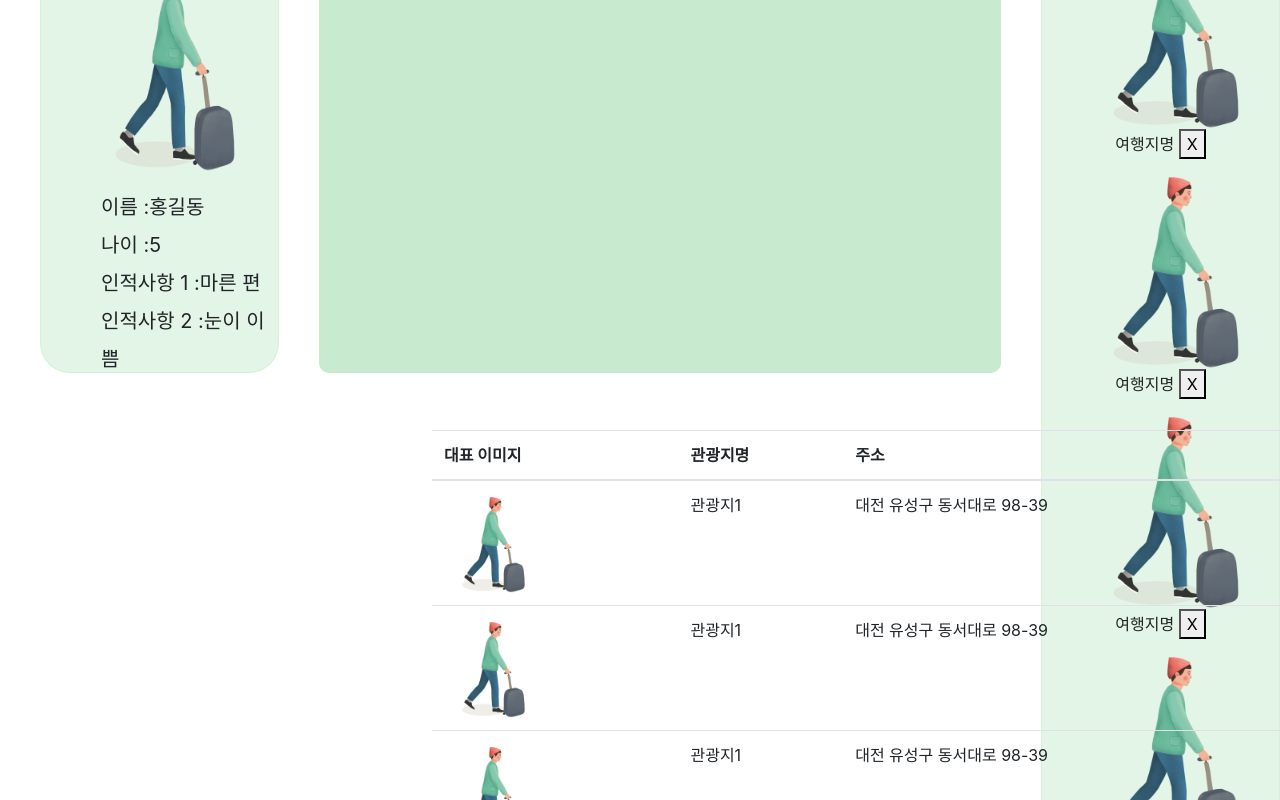
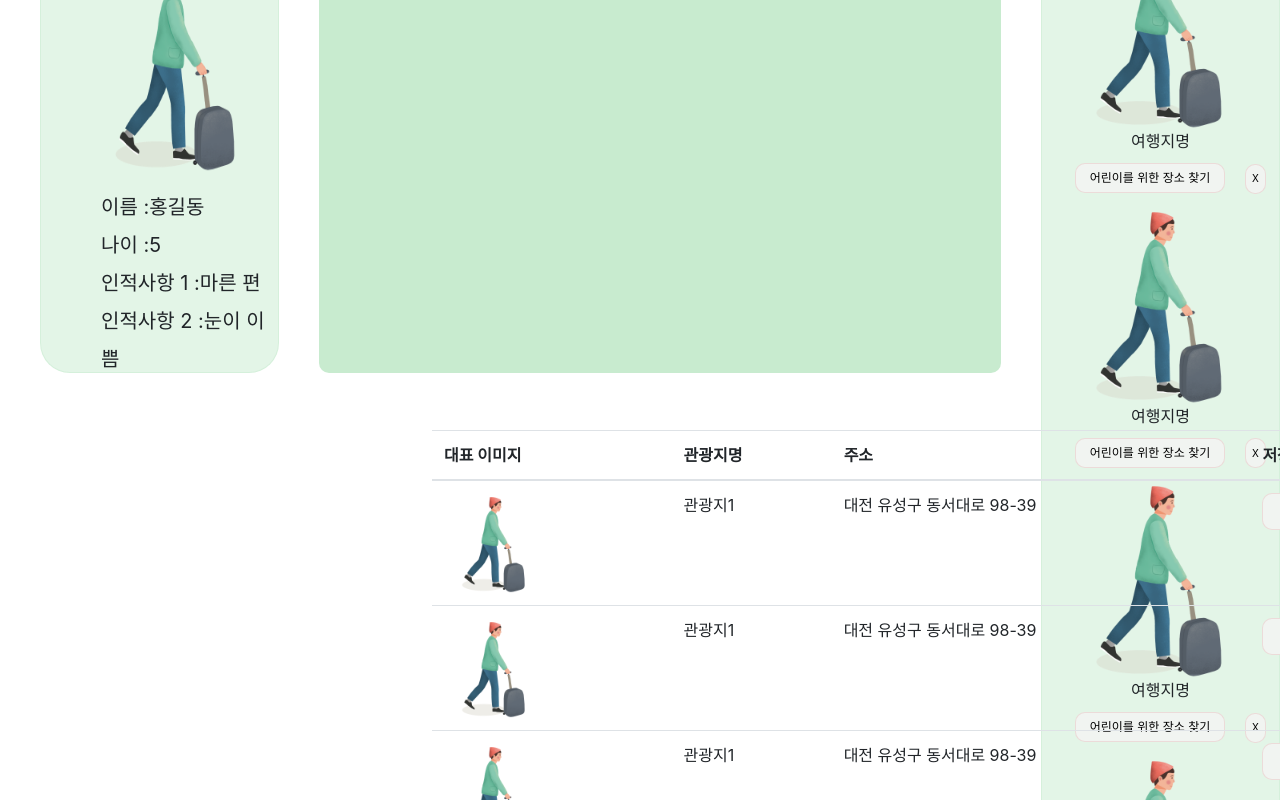
Before and after one commit to hajin618/EnjoyTrip, a Vue app in the folder enjoytrip-vue/: page /search in a window 1280 px wide. Shown: the part 440-1240 px from the top of the page. Built offline with nearby package versions, Linux system fonts and the light colour scheme.

Commit message:
feat: findChildSpotBtn UI complete

```diff
--- a/enjoytrip-vue/src/views/SearchView.vue
+++ b/enjoytrip-vue/src/views/SearchView.vue
@@ -69,40 +69,52 @@
         <!-- for 돌릴 녀석 -->
         <div class="rememberItem">
           <img width="200px" height="200px" src="../assets/img/mainPageImg.png" alt="">
-          <div class="itemInfo">
+          <div>
             <span class="itemName">
               여행지명
             </span>
+          </div>
+          <div class="itemInfo">
+            <button class="findChildSpotBtn">어린이를 위한 장소 찾기</button>
             <button class="itemDeleteBtn">X</button>
           </div>
         </div>
 
         <div class="rememberItem">
           <img width="200px" height="200px" src="../assets/img/mainPageImg.png" alt="">
-          <div class="itemInfo">
+          <div>
             <span class="itemName">
               여행지명
             </span>
+          </div>
+          <div class="itemInfo">
+            <button class="findChildSpotBtn">어린이를 위한 장소 찾기</button>
             <button class="itemDeleteBtn">X</button>
           </div>
         </div>
 
         <div class="rememberItem">
           <img width="200px" height="200px" src="../assets/img/mainPageImg.png" alt="">
-          <div class="itemInfo">
+          <div>
             <span class="itemName">
               여행지명
             </span>
+          </div>
+          <div class="itemInfo">
+            <button class="findChildSpotBtn">어린이를 위한 장소 찾기</button>
             <button class="itemDeleteBtn">X</button>
           </div>
         </div>
 
         <div class="rememberItem">
           <img width="200px" height="200px" src="../assets/img/mainPageImg.png" alt="">
-          <div class="itemInfo">
+          <div>
             <span class="itemName">
               여행지명
             </span>
+          </div>
+          <div class="itemInfo">
+            <button class="findChildSpotBtn">어린이를 위한 장소 찾기</button>
             <button class="itemDeleteBtn">X</button>
           </div>
         </div>
@@ -325,6 +337,7 @@ export default {
 
   .rememberSpotZone{
     width: 350px;
+    padding-bottom: 20px;
     background-color: rgba(200, 235, 207, 0.5);
     border: 1px solid rgba(200, 235, 207, 0.5);
     border-radius: 30px / 30px;
@@ -337,13 +350,44 @@ export default {
     font-size: 20px;
   }
   .rememberItem{
-    width: 70%;
+    width: 100%;
     margin-top: 10px;
-    display: inline-block;
+    /* display: inline-block; */
   }
 
   .searchedArea{
     position: absolute; left: 432px; top: 870px;
     width: 1000px;
   }
+
+  .btn{
+    width: 70px;
+    height: 37px;
+    background-color: #F1F4F1;
+    border: 1px solid rgba(213, 120, 120, .2);
+    border-radius: 10px / 10px;
+  }
+
+  .findChildSpotBtn{
+    margin-left: 20px;
+    width: 150px;
+    height: 30px;
+    font-size: 12px;
+    background-color: #F1F4F1;
+    border: 1px solid rgba(213, 120, 120, .2);
+    border-radius: 10px / 10px;
+  }
+
+  .itemDeleteBtn{
+    margin-left: 20px;
+    height: 30px;
+    font-size: 10px;
+    background-color: #F1F4F1;
+    border: 1px solid rgba(213, 120, 120, .2);
+    border-radius: 10px / 10px;
+  }
+
+  .itemInfo{
+    margin-top: 10px;
+  }
 </style>
```
